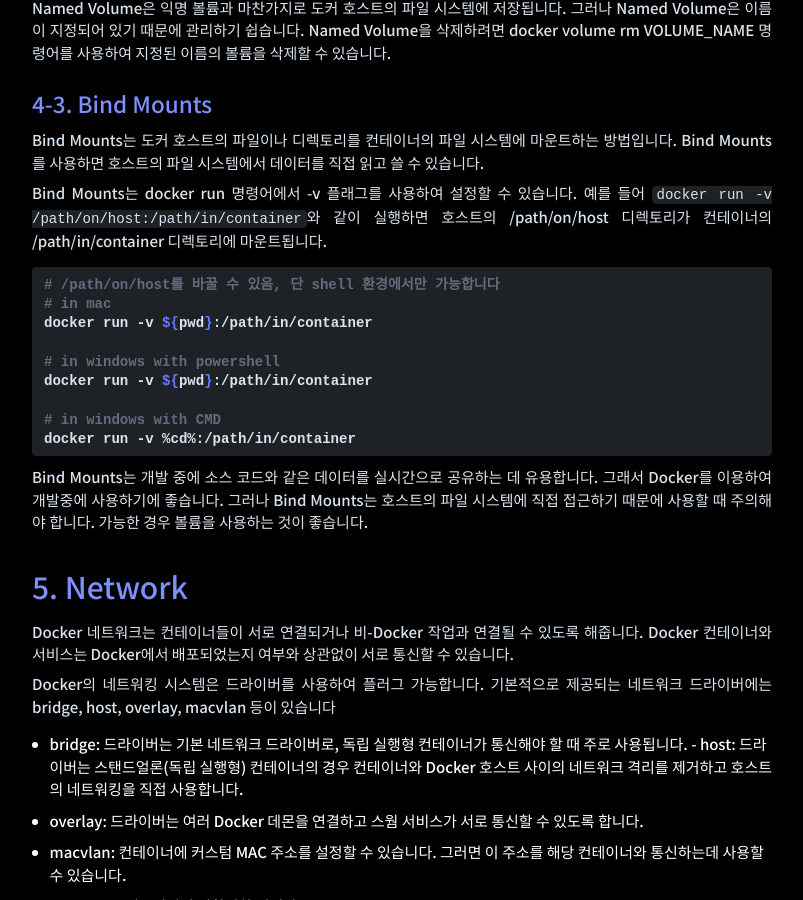
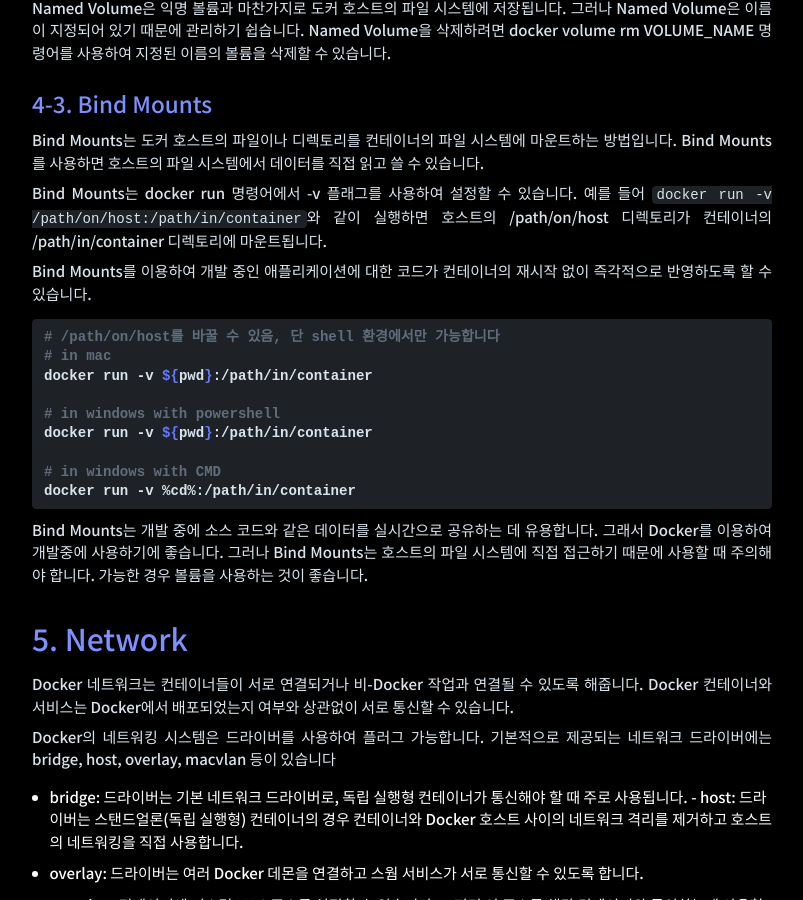
Before and after one commit to winverse/winverse.github.io, a Jekyll site: the page built from _posts/infra/2023-03-30-docker-basic-command.md, in a window 1280 px wide and 900 px high, scrolled down 3891 px. Shown: the whole window, without its empty margins (238-1041 px from the left). Built offline with Jekyll 4.4.1, drawn with Linux system fonts in a browser that asks for light colours; nearby versions of some CDN libraries; comment, search, counter and statistics services are not loaded.

Commit message:
Update Docker commands and explanation of why to use Docker

````diff
--- a/_posts/infra/2023-03-30-docker-basic-command.md
+++ b/_posts/infra/2023-03-30-docker-basic-command.md
@@ -113,6 +113,7 @@
 
 Bind Mounts는 docker run 명령어에서 -v 플래그를 사용하여 설정할 수 있습니다. 예를 들어 `docker run -v /path/on/host:/path/in/container`와 같이 실행하면 호스트의 /path/on/host 디렉토리가 컨테이너의 /path/in/container 디렉토리에 마운트됩니다.
 
+Bind Mounts를 이용하여 개발 중인 애플리케이션에 대한 코드가 컨테이너의 재시작 없이 즉각적으로 반영하도록 할 수 있습니다.
 
 ```sh
 # /path/on/host를 바꿀 수 있음, 단 shell 환경에서만 가능합니다
````
